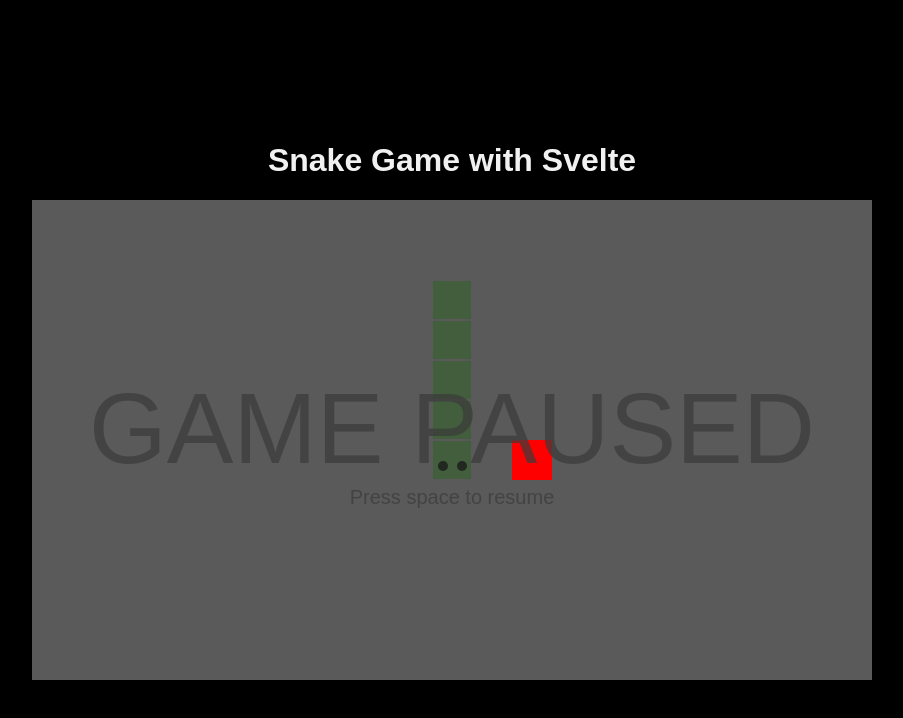
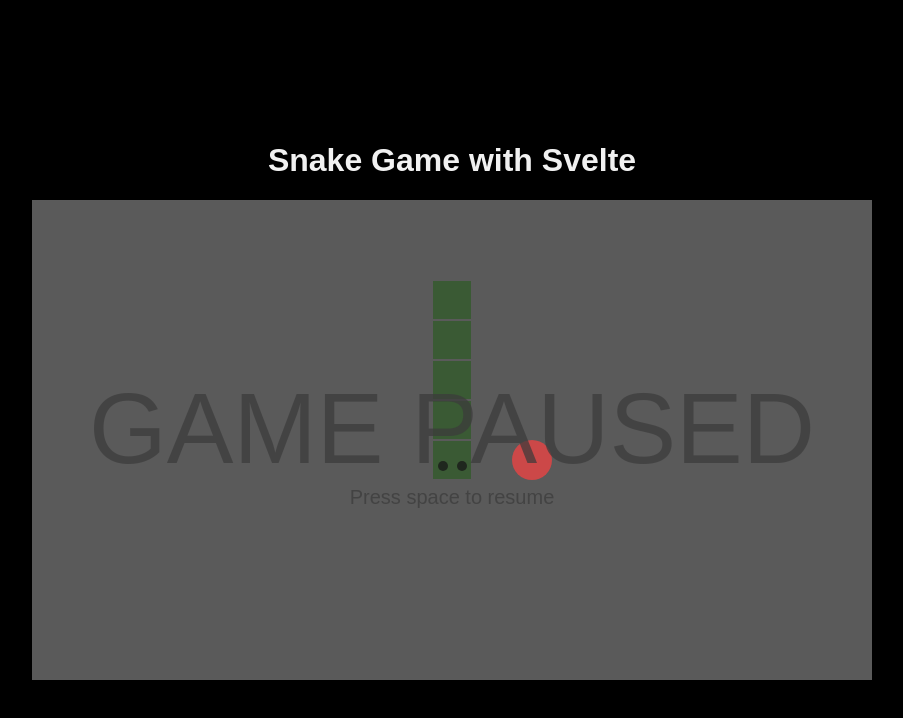
Before and after one commit to GustavoSabel/snake-game-svelte, a SvelteKit app: page / in a window 1280 px wide. Shown: the top 718 px of the page, without its empty margins (188-1091 px from the left). Built offline with nearby package versions, Linux system fonts and the light colour scheme.

Commit message:
Refactoring and changing colors

```diff
--- a/src/routes/Board.svelte
+++ b/src/routes/Board.svelte
@@ -4,6 +4,8 @@
 	import { gameConfig, gameStatus } from './GameStore';
 	import type { SnakeBody } from '../types/SnakeType';
 	import Status from './Status.svelte';
+	import Food from './Food.svelte';
+	import Position from './Position.svelte';
 
 	$: fieldWidth = $gameConfig.fieldWidth;
 	$: fieldHeight = $gameConfig.fieldHeight;
@@ -84,13 +86,9 @@
 	<Snake bind:this={snake} on:move={onSnakeMove} />
 
 	{#each foods as food}
-		<div
-			class="food"
-			style:top="{food.x * blockSize}px"
-			style:left="{food.y * blockSize}px"
-			style:width="{blockSize}px"
-			style:height="{blockSize}px"
-		/>
+		<Position x={food.x} y={food.y}>
+			<Food />
+		</Position>
 	{/each}
 </div>
 
@@ -98,11 +96,5 @@
 	.board {
 		background-color: #5a5a5a;
 		position: relative;
-
-	}
-
-	.food {
-		background-color: red;
-		position: absolute;
 	}
 </style>
--- /dev/null
+++ b/src/routes/Food.svelte
@@ -0,0 +1,18 @@
+<script lang="ts">
+	import { gameConfig } from "./GameStore";
+
+	$: blockSize = $gameConfig.blockSize;
+</script>
+
+<div
+	style:width="{blockSize}px"
+	style:height="{blockSize}px"
+/>
+
+<style>
+	div {
+		background-color: #cc4848;
+		position: absolute;
+		border-radius: 100%;
+	}
+</style>
--- /dev/null
+++ b/src/routes/Position.svelte
@@ -0,0 +1,21 @@
+<script lang="ts">
+	import { gameConfig } from "./GameStore";
+
+  export let x: number;
+  export let y: number;
+
+	$: blockSize = $gameConfig.blockSize;
+</script>
+
+<div
+	style:top="{x * blockSize}px"
+	style:left="{y * blockSize}px"
+>
+<slot></slot>
+</div>
+
+<style>
+	div {
+		position: absolute;
+	}
+</style>
--- a/src/routes/Snake/BodyPart.svelte
+++ b/src/routes/Snake/BodyPart.svelte
@@ -10,7 +10,7 @@
 
 <style>
 	div {
-		background-color: #425e3d;
+		background-color: #3a5a34;
 		border: 1px solid #5a5a5a;
 	}
 </style>
--- a/src/routes/Snake/index.svelte
+++ b/src/routes/Snake/index.svelte
@@ -5,6 +5,7 @@
 	import type { SnakeType } from '../../types/SnakeType';
 	import BodyPart from './BodyPart.svelte';
 	import Head from './Head.svelte';
+	import Position from '../Position.svelte';
 	const dispatch = createEventDispatcher();
 
 	$: fieldWidth = $gameConfig.fieldWidth;
@@ -89,17 +90,11 @@
 </script>
 
 {#each snake.body as pos, index (pos.key)}
-	<div class="body-part" style:top="{pos.x * blockSize}px" style:left="{pos.y * blockSize}px">
+	<Position {...pos}>
 		{#if index === snake.body.length - 1}
 			<Head direction={snake.direction} />
 		{:else}
 			<BodyPart />
 		{/if}
-	</div>
+	</Position>
 {/each}
-
-<style>
-	.body-part {
-		position: absolute;
-	}
-</style>
```
